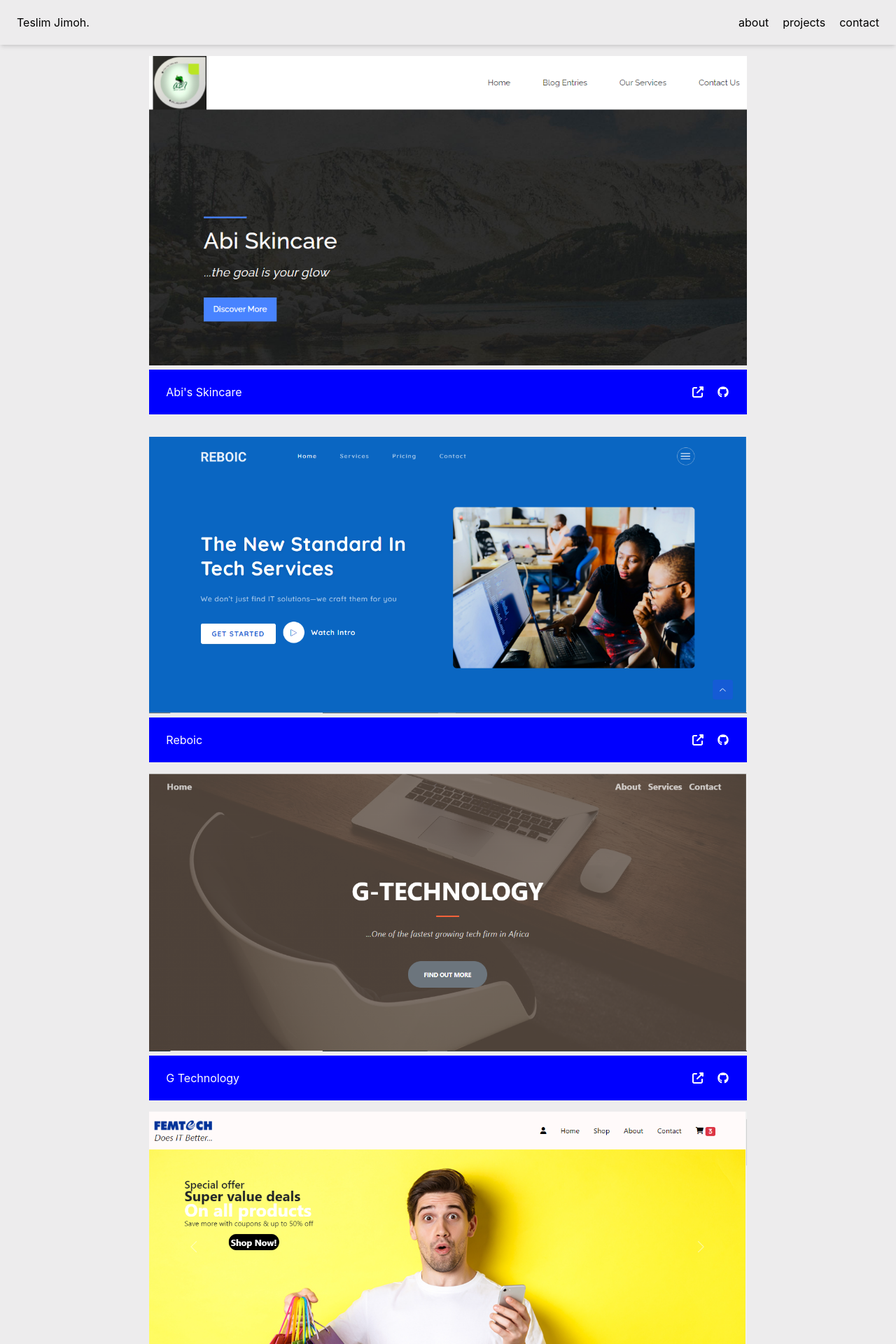
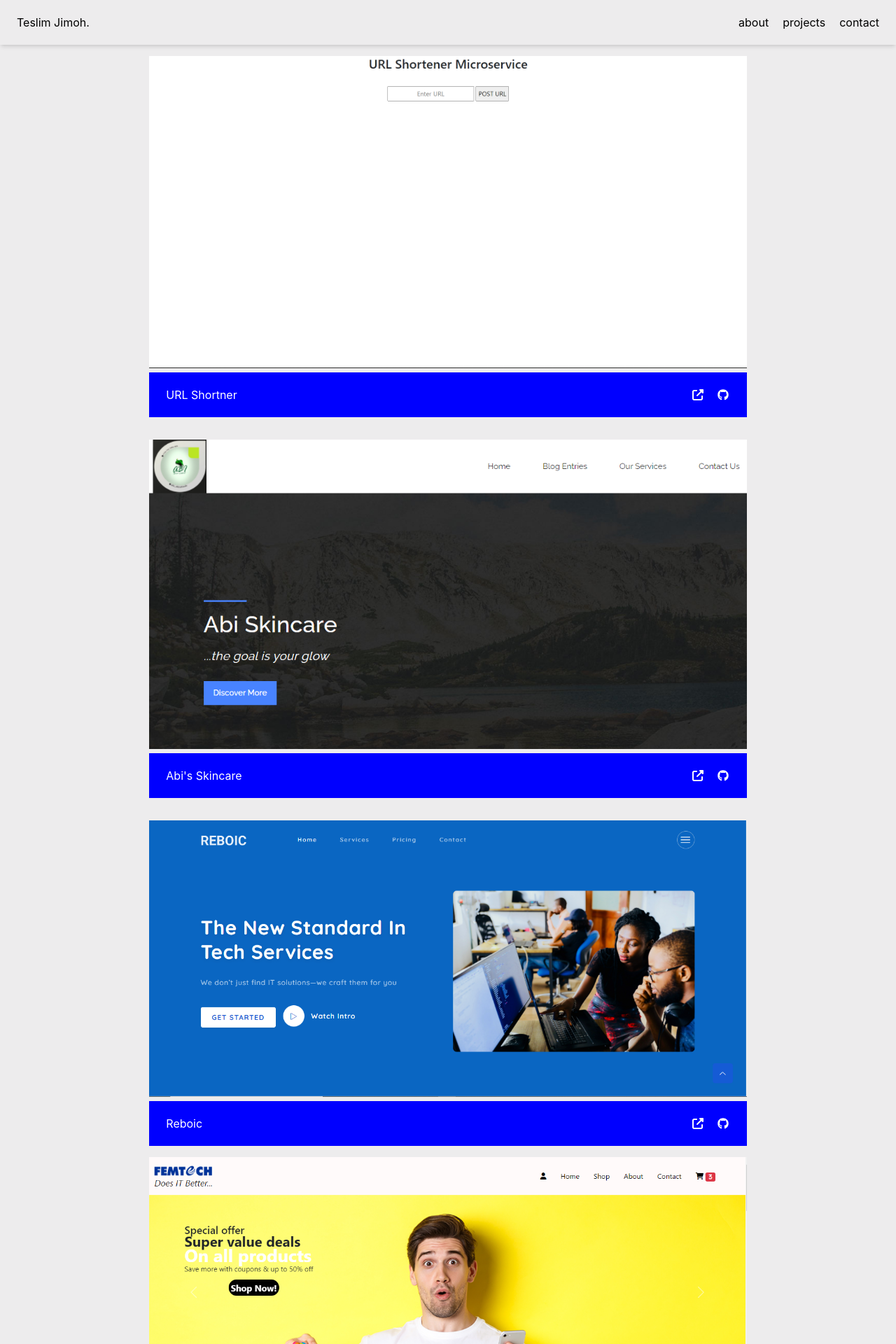
Before and after one commit to Moyowaaaa/Teslim-Jimoh, a Next.js app: page /projects in a window 1280 px wide. Shown: the top 1920 px of the page at 70% size. Built offline with nearby package versions, Linux system fonts and the light colour scheme.

Commit message:
new update

```diff
--- a/pages/projects.js
+++ b/pages/projects.js
@@ -6,6 +6,7 @@
 import Third from "../images/portfolio2.PNG"
 import Fourth from "../images/portfolio5.PNG"
 import Fifth from "../images/portfolio4.PNG"
+import Sixth from "../images/portfolio6.PNG"
 import Image from "next/image";
 // import ProjectsHeader from '../components/ProjectsHeader';
 import Navbar from '../components/Navbar'
@@ -46,6 +47,25 @@
 
       <div className='flex flex-col w-11/12 lg:w-8/12 mx-auto h-auto pt-[5rem]'>
 
+      <div className='w-full  h-auto mb-4'>
+  <a href="http://mylink-shortner.herokuapp.com/" target="_blank" rel="noreferrer">
+
+    <Image src={Sixth} />
+    </a>
+
+    <div className='h-[4rem] bg-[blue] text-white flex items-center justify-between px-6 mb-4'>
+      <h2 className='hover:underline underline-[teal]'>URL Shortner</h2>
+
+      <div className='flex h-full gap-4 items-center'>
+        <a href="http://mylink-shortner.herokuapp.com/" target="_blank" rel="noreferrer">
+      <FontAwesomeIcon icon={faExternalLinkAlt} width={20} className="hover:text-[grey]" />
+      </a>
+
+     <a href="https://github.com/teslim191/url-shortner" target="_blank" rel="noreferrer"> <FontAwesomeIcon icon={faGithub} width={20} className="hover:text-[grey]" /></a>
+      </div>
+    </div>
+  </div>
+
 
       <div className='w-full  h-auto mb-4'>
   <a href="https://organicskin.herokuapp.com/" target="_blank" rel="noreferrer">
@@ -73,7 +93,9 @@
   <h2 className='hover:underline underline-[teal]'>Reboic</h2>
 
   <div className='flex h-full gap-4 items-center'>
+    <a href="https://reboic.herokuapp.com/" target="_blank" rel="noreferrer">
   <FontAwesomeIcon icon={faExternalLinkAlt} width={20} className="hover:text-[grey]" />
+  </a>
 
   <FontAwesomeIcon icon={faGithub} width={20} className="hover:text-[grey]" />
   </div>
@@ -81,7 +103,7 @@
 </div>
 
 
-<div className='w-full   h-[auto] mb-4'>
+{/* <div className='w-full   h-[auto] mb-4'>
 
     <Image src={Third} />
     <div className='h-[4rem] bg-[blue] text-white flex items-center justify-between px-6'>
@@ -94,7 +116,7 @@
       </div>
     </div>
 
-  </div>
+  </div> */}
 
 
   <div className='w-full   h-[auto] mb-4'>
@@ -103,7 +125,10 @@
       <h2 className='hover:underline underline-[teal]'>E-commerce</h2>
 
       <div className='flex h-full gap-4 items-center'>
+        <a href="https://gadget-home.herokuapp.com/" target="_blank" rel="noreferrer">
       <FontAwesomeIcon icon={faExternalLinkAlt} width={20} className="hover:text-[grey]" />
+      </a>
+
 
       <a href="https://github.com/teslim191/ecommerce" target="_blank" rel="noreferrer">
       <FontAwesomeIcon icon={faGithub} width={20} className="hover:text-[grey]" />
@@ -122,7 +147,9 @@
       <h2 className='hover:underline underline-[teal]'>Malcolm Portfolio</h2>
 
       <div className='flex h-full gap-4 items-center'>
+        <a href ="https://malcolmdurosaye1.herokuapp.com/" target="_blank" rel="noreferrer">
       <FontAwesomeIcon icon={faExternalLinkAlt} width={20} className="hover:text-[grey]" />
+      </a>
 
       <FontAwesomeIcon icon={faGithub} width={20} className="hover:text-[grey]" />
       </div>
@@ -130,7 +157,7 @@
 
   </div>
 
-  <Link href='https://github.com/teslim191?tab=repositories' target="_blank" rel="noreferrer"><div className='flex items-center justify-center pt-12 cursor-pointer hover:underline hover:text-[blue]'><span className='hidden lg:flex'>See More</span> &nbsp;&nbsp;<FontAwesomeIcon icon={faGithub} width={20} className="hover:text-[blue]" /></div></Link>
+  <Link href='https://github.com/teslim191?tab=repositories' target="_blank" rel="noreferrer"><div className='flex items-center justify-center pt-12 cursor-pointer hover:underline hover:text-[blue]'><span className='flex'>See More</span> &nbsp;&nbsp;<FontAwesomeIcon icon={faGithub} width={20} className="hover:text-[blue]" /></div></Link>
 
 
 
```
Also changed, not shown: images/portfolio6.png (added), 1 other file (tests, documents, lock files or other folders).
